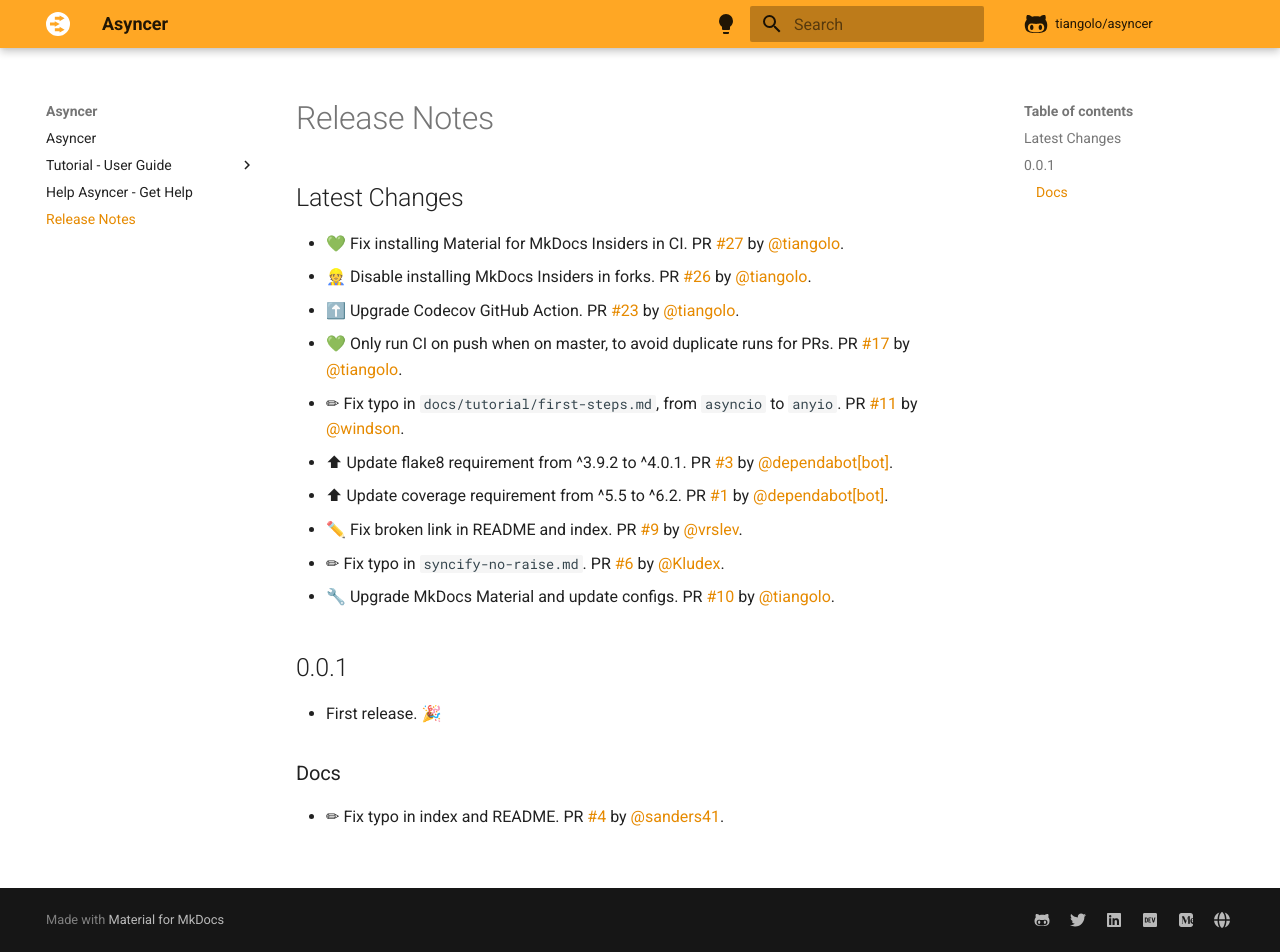
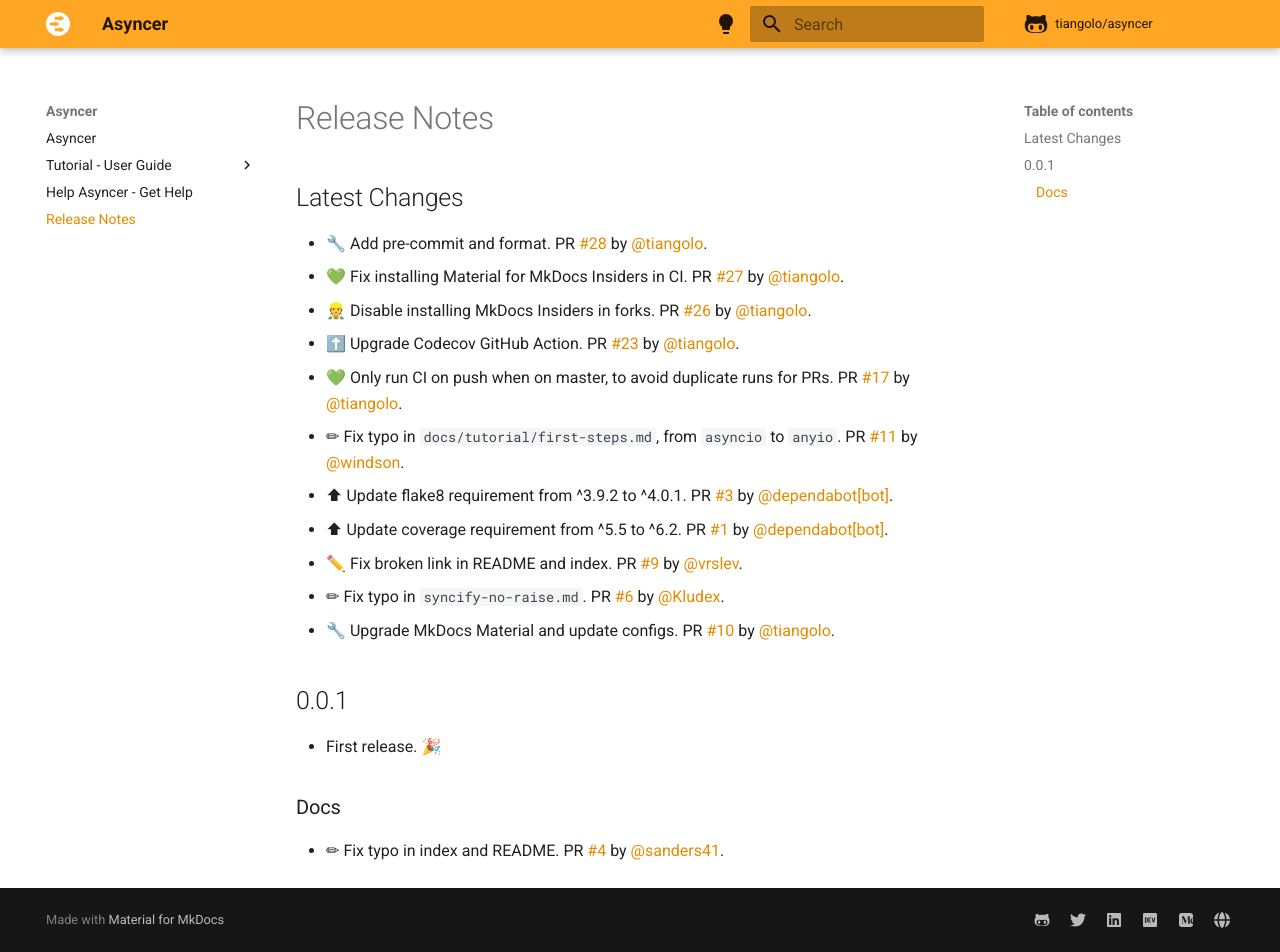
Before and after one commit to balintfrankas/fastapi-asyncer, an MkDocs documentation site: the page built from docs/release-notes.md, in a window 1280 px wide and 952 px high. Built offline with MkDocs 1.6.1 and Material for MkDocs 9.7.7, drawn with Linux system fonts in a browser that asks for light colours; comment, search, counter and statistics services are not loaded.

Commit message:
📝 Update release notes

```diff
--- a/docs/release-notes.md
+++ b/docs/release-notes.md
@@ -2,6 +2,7 @@
 
 ## Latest Changes
 
+* 🔧 Add pre-commit and format. PR [#28](https://github.com/tiangolo/asyncer/pull/28) by [@tiangolo](https://github.com/tiangolo).
 * 💚 Fix installing Material for MkDocs Insiders in CI. PR [#27](https://github.com/tiangolo/asyncer/pull/27) by [@tiangolo](https://github.com/tiangolo).
 * 👷 Disable installing MkDocs Insiders in forks. PR [#26](https://github.com/tiangolo/asyncer/pull/26) by [@tiangolo](https://github.com/tiangolo).
 * ⬆️ Upgrade Codecov GitHub Action. PR [#23](https://github.com/tiangolo/asyncer/pull/23) by [@tiangolo](https://github.com/tiangolo).
```
